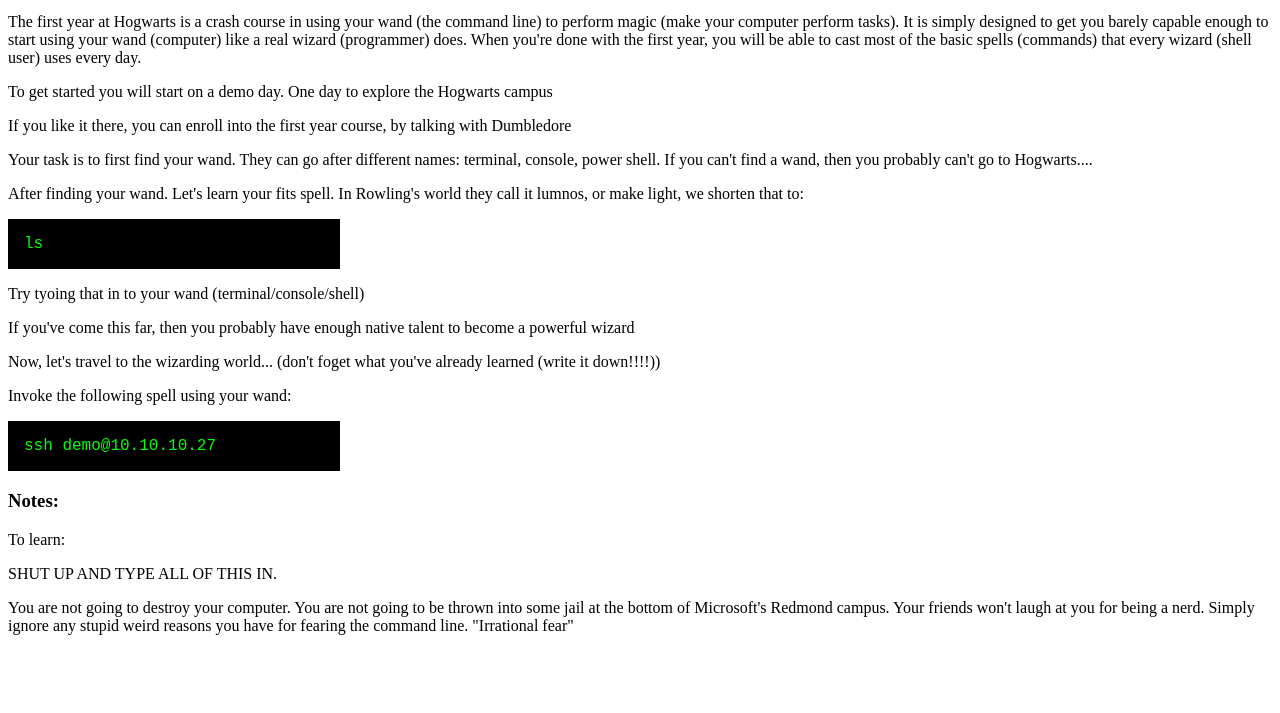
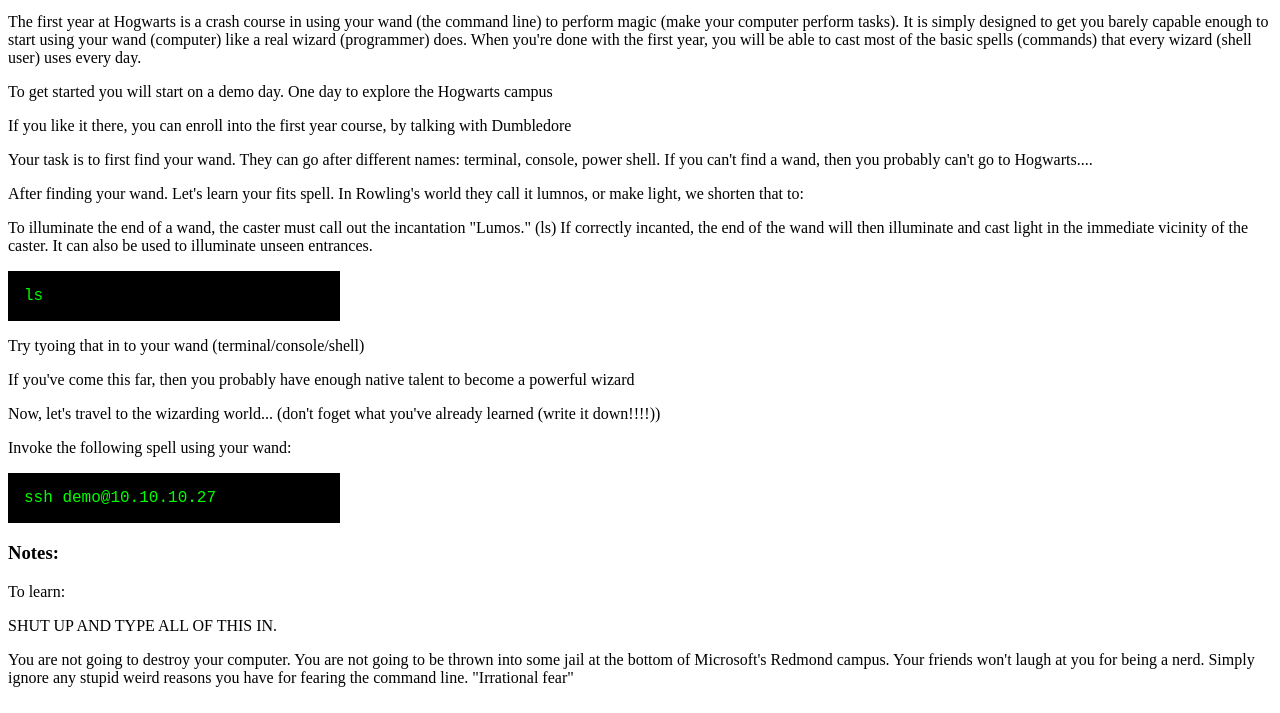
Before and after one commit to Chuphay/hogwarts, a plain HTML site: page hogwarts1/other/index.html in a window 1280 px wide. Shown: the part 87-800 px from the top of the page. Drawn offline with Linux system fonts and the light colour scheme.

Commit message:
made the world a little smaller

```diff
--- a/hogwarts1/other/index.html
+++ b/hogwarts1/other/index.html
@@ -27,7 +27,7 @@
 <p>Your task is to first find your wand. They can go after different names: terminal, console, power shell. If you can't find a wand, then you probably can't go to Hogwarts....</p>
 
 <p>After finding your wand. Let's learn your fits spell. In Rowling's world they call it lumnos, or make light, we shorten that to:</p>
-
+<p>To illuminate the end of a wand, the caster must call out the incantation "Lumos." (ls)  If correctly incanted, the end of the wand will then illuminate and cast light in the immediate vicinity of the caster. It can also be used to illuminate unseen entrances.</p>
 <code>ls</code>
 
 <p>Try tyoing that in to your wand (terminal/console/shell)</p>
```
Also changed, not shown: 1 other file.
